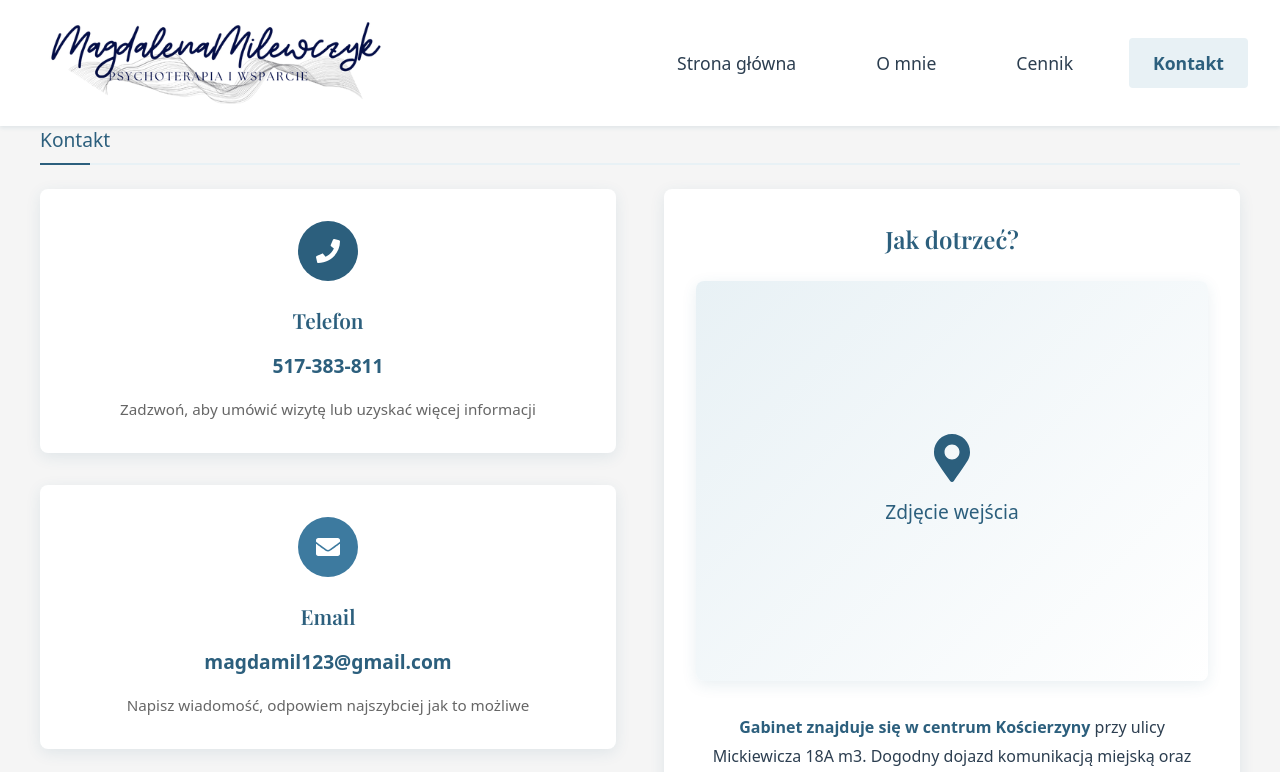
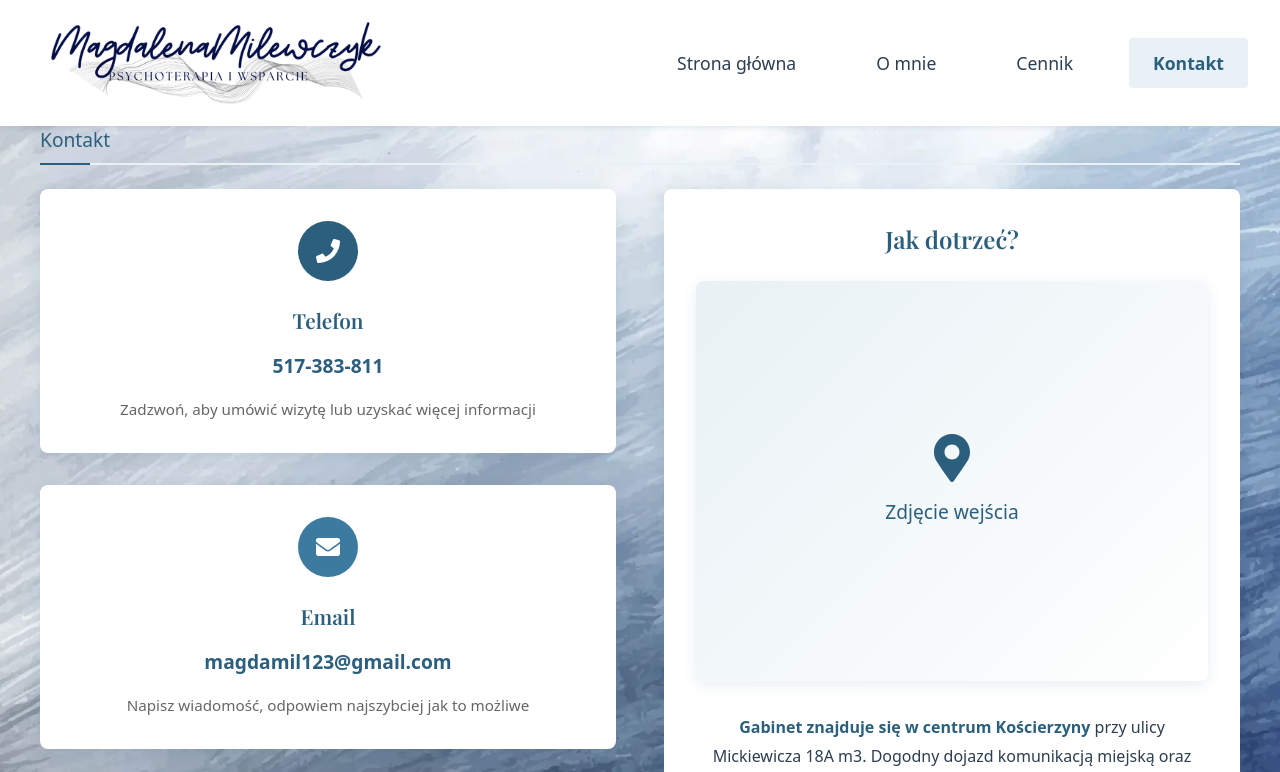
Before and after one commit to ernestpeplinski/psychoterapia-koscierzyna-pl, a React (Vite) app: page /kontakt in a window 1280 px wide. Shown: the top 772 px of the page. Built offline with nearby package versions, Linux system fonts and the light colour scheme.

Commit message:
Add bg to contact

```diff
--- a/src/styles/contact.scss
+++ b/src/styles/contact.scss
@@ -1,7 +1,9 @@
+@import './mixins';
+
 .contact {
   min-height: calc(100vh - 110px);
   padding: 1rem 2rem 2.5rem;
-  background-color: var(--background-light);
+  @include bg-akwarela();
 
   &__container {
     max-width: 1200px;
```
